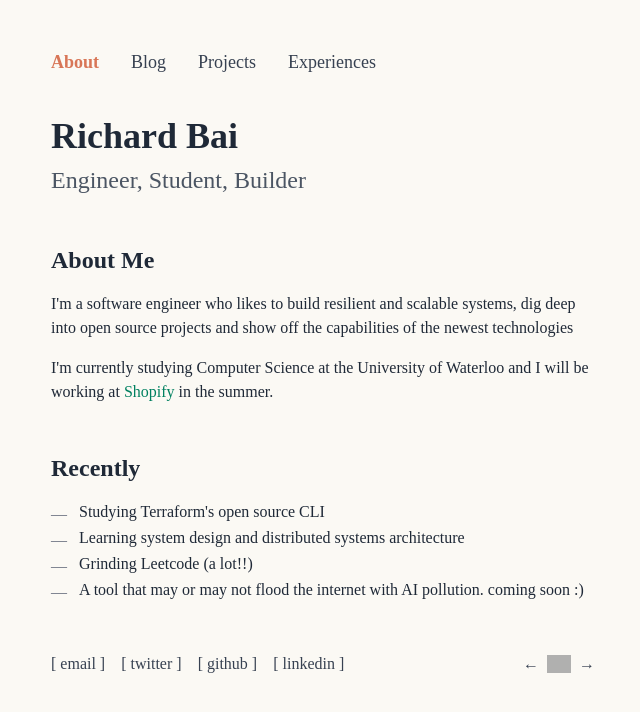
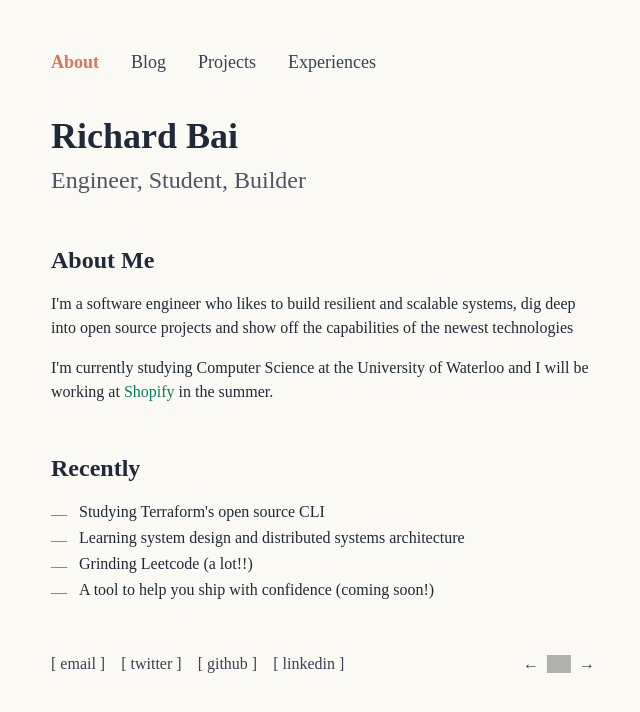
Before and after one commit to richieb21/personal-portfolio, a Next.js app: page / in a window 1280 px wide. Shown: the top 712 px of the page, without its empty margins (317-957 px from the left). Built offline with nearby package versions, Linux system fonts and the light colour scheme; grey boxes are pictures that could not be loaded; a web font is replaced by a local one.

Commit message:
Update page.tsx

```diff
--- a/app/(home)/page.tsx
+++ b/app/(home)/page.tsx
@@ -78,8 +78,7 @@ const Essentials = () => {
             <li className="flex items-start">
               <span className="text-gray-500 font-small mr-3 mt-0.5">—</span>
               <span>
-                A tool that may or may not flood the internet with AI pollution.
-                coming soon :)
+                A tool to help you ship with confidence (coming soon!)
               </span>
             </li>
           </ul>
```
